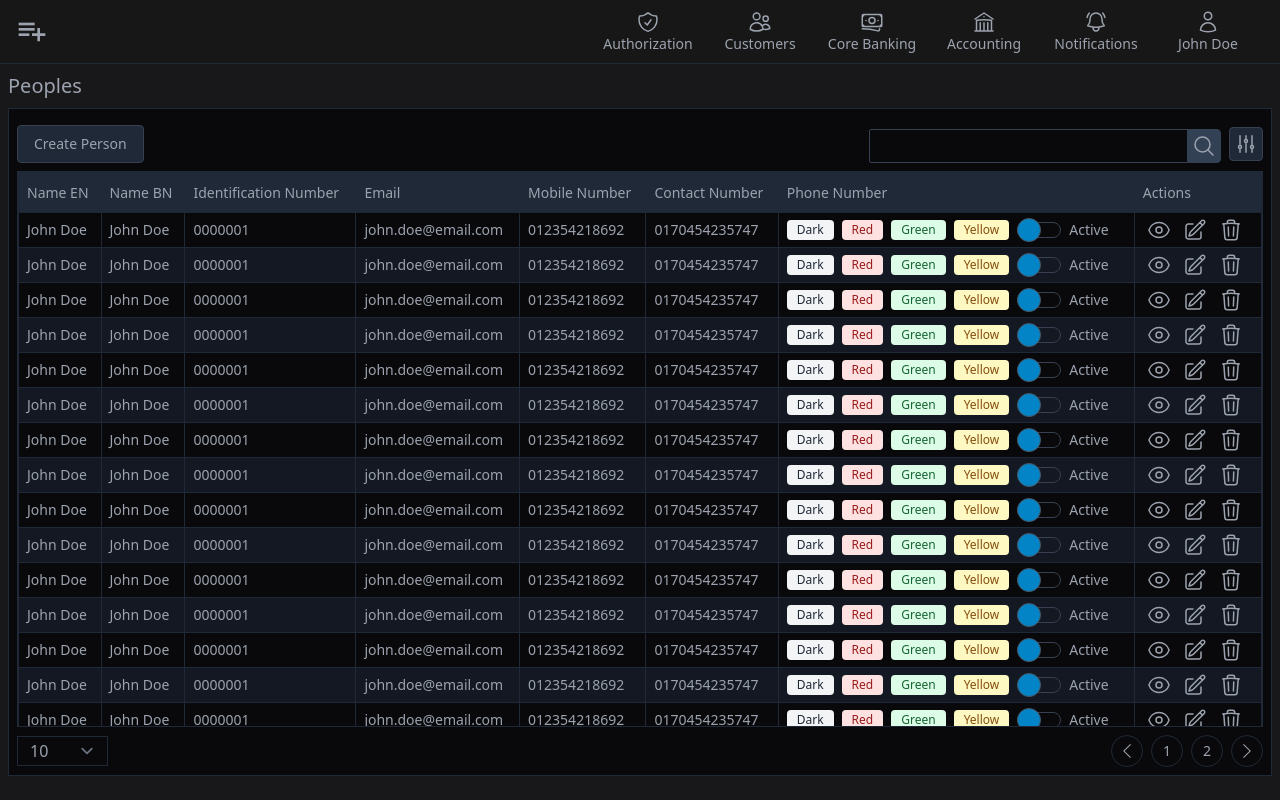
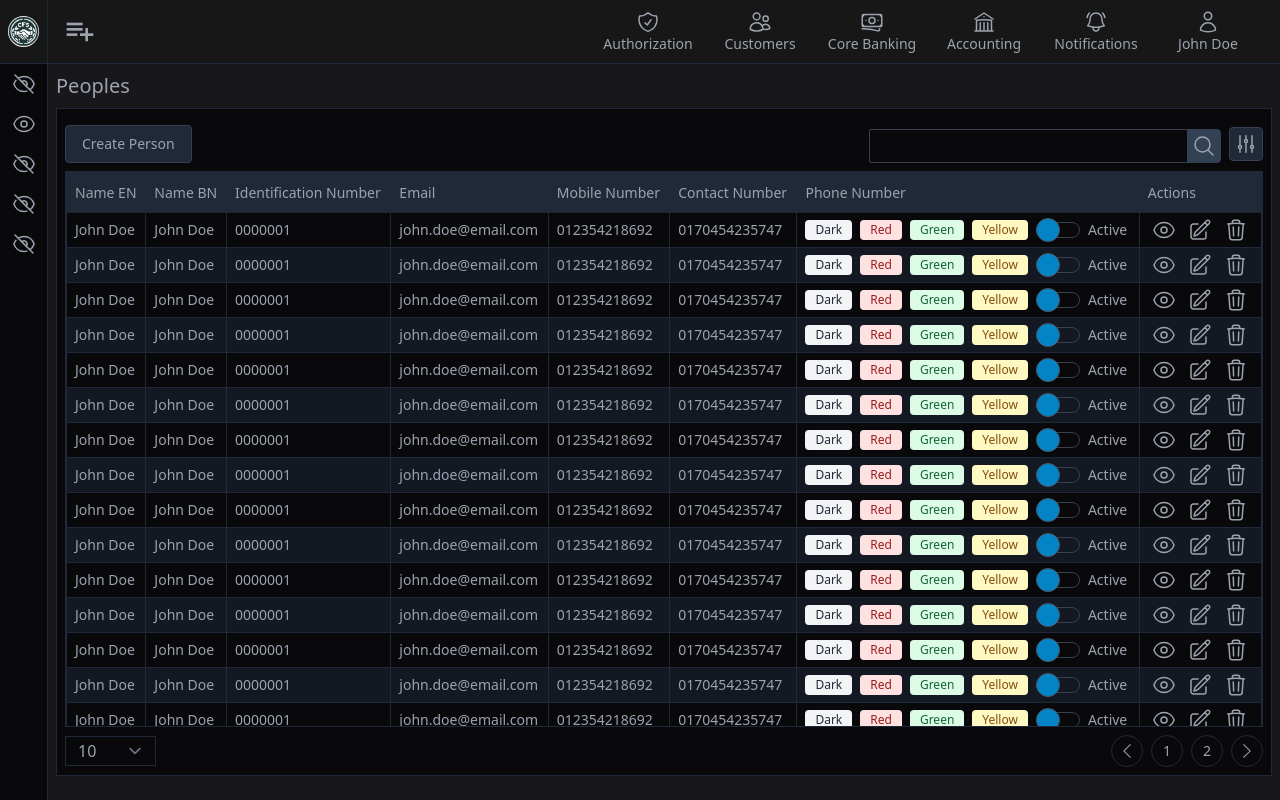
Before and after one commit to Newton-Mitro/ccs.ui, a React (Create React App) app: page /home in a window 1280 px wide. Built offline with nearby package versions, Linux system fonts and the light colour scheme.

Commit message:
some update

```diff
--- a/src/layouts/AuthLayout.tsx
+++ b/src/layouts/AuthLayout.tsx
@@ -42,8 +42,8 @@ const AuthLayout = () => {
     <div className="flex h-screen bg-zinc-900 text-xs lg:text-sm text-gray-400 overflow-auto">
       {/* Left Sidebar */}
       <div
-        className={`bg-zinc-950  border-r border-gray-800 w-64 ${
-          isSidebarOpen ? "block" : "hidden"
+        className={`bg-zinc-950  border-r border-gray-800  ${
+          isSidebarOpen ? "w-64" : "w-12"
         }`}
       >
         <div className="">
@@ -52,13 +52,21 @@ const AuthLayout = () => {
               to={"/home"}
               className="flex items-center gap-2 bg-neutral-900 border-b border-gray-800 h-16  px-2"
             >
-              <img className="h-12 bg-white rounded-full" src={logo} alt="" />
+              <img
+                className={` bg-white rounded-full ${
+                  isSidebarOpen ? "h-12" : "w-12"
+                }`}
+                src={logo}
+                alt=""
+              />
               <h1 className="font-bold text-xl">CCU CFS</h1>
             </Link>
           </div>
           <div className="sidebar">
             {/* [ ]Sidebar Navigation Goes Here.. */}
-            <ul className="flex flex-col">
+            <ul
+              className={`flex flex-col ${isSidebarOpen ? "" : "items-center"}`}
+            >
               <li className="hover:cursor-pointer hover:text-gray-400 hover:bg-slate-700/50 p-2 transition-all duration-300 flex items-center gap-2">
                 <svg
                   xmlns="http://www.w3.org/2000/svg"
@@ -66,7 +74,7 @@ const AuthLayout = () => {
                   viewBox="0 0 24 24"
                   strokeWidth="1.5"
                   stroke="currentColor"
-                  className="w-4 h-4"
+                  className="w-6 h-6"
                 >
                   <path
                     strokeLinecap="round"
@@ -74,7 +82,11 @@ const AuthLayout = () => {
                     d="M3.98 8.223A10.477 10.477 0 0 0 1.934 12C3.226 16.338 7.244 19.5 12 19.5c.993 0 1.953-.138 2.863-.395M6.228 6.228A10.451 10.451 0 0 1 12 4.5c4.756 0 8.773 3.162 10.065 7.498a10.522 10.522 0 0 1-4.293 5.774M6.228 6.228 3 3m3.228 3.228 3.65 3.65m7.894 7.894L21 21m-3.228-3.228-3.65-3.65m0 0a3 3 0 1 0-4.243-4.243m4.242 4.242L9.88 9.88"
                   />
                 </svg>
-                Home
+                <span
+                  className={`${isSidebarOpen ? "inline-block" : "hidden"}`}
+                >
+                  Home
+                </span>
               </li>
               <li className="hover:cursor-pointer hover:text-gray-400 hover:bg-slate-700/50 p-2 transition-all duration-300 flex items-center gap-2">
                 <svg
@@ -83,7 +95,7 @@ const AuthLayout = () => {
                   viewBox="0 0 24 24"
                   strokeWidth="1.5"
                   stroke="currentColor"
-                  className="w-4 h-4"
+                  className="w-6 h-6"
                 >
                   <path
                     strokeLinecap="round"
@@ -96,7 +108,11 @@ const AuthLayout = () => {
                     d="M15 12a3 3 0 1 1-6 0 3 3 0 0 1 6 0Z"
                   />
                 </svg>
-                Customers
+                <span
+                  className={`${isSidebarOpen ? "inline-block" : "hidden"}`}
+                >
+                  Customers
+                </span>
               </li>
               <li className="hover:cursor-pointer hover:text-gray-400 hover:bg-slate-700/50 p-2 transition-all duration-300 flex items-center gap-2">
                 <svg
@@ -105,7 +121,7 @@ const AuthLayout = () => {
                   viewBox="0 0 24 24"
                   strokeWidth="1.5"
                   stroke="currentColor"
-                  className="w-4 h-4"
+                  className="w-6 h-6"
                 >
                   <path
                     strokeLinecap="round"
@@ -113,7 +129,11 @@ const AuthLayout = () => {
                     d="M3.98 8.223A10.477 10.477 0 0 0 1.934 12C3.226 16.338 7.244 19.5 12 19.5c.993 0 1.953-.138 2.863-.395M6.228 6.228A10.451 10.451 0 0 1 12 4.5c4.756 0 8.773 3.162 10.065 7.498a10.522 10.522 0 0 1-4.293 5.774M6.228 6.228 3 3m3.228 3.228 3.65 3.65m7.894 7.894L21 21m-3.228-3.228-3.65-3.65m0 0a3 3 0 1 0-4.243-4.243m4.242 4.242L9.88 9.88"
                   />
                 </svg>
-                Authorization
+                <span
+                  className={`${isSidebarOpen ? "inline-block" : "hidden"}`}
+                >
+                  Authorization
+                </span>
               </li>
               <li className="hover:cursor-pointer hover:text-gray-400 hover:bg-slate-700/50 p-2 transition-all duration-300 flex items-center gap-2">
                 <svg
@@ -122,7 +142,7 @@ const AuthLayout = () => {
                   viewBox="0 0 24 24"
                   strokeWidth="1.5"
                   stroke="currentColor"
-                  className="w-4 h-4"
+                  className="w-6 h-6"
                 >
                   <path
                     strokeLinecap="round"
@@ -130,7 +150,11 @@ const AuthLayout = () => {
                     d="M3.98 8.223A10.477 10.477 0 0 0 1.934 12C3.226 16.338 7.244 19.5 12 19.5c.993 0 1.953-.138 2.863-.395M6.228 6.228A10.451 10.451 0 0 1 12 4.5c4.756 0 8.773 3.162 10.065 7.498a10.522 10.522 0 0 1-4.293 5.774M6.228 6.228 3 3m3.228 3.228 3.65 3.65m7.894 7.894L21 21m-3.228-3.228-3.65-3.65m0 0a3 3 0 1 0-4.243-4.243m4.242 4.242L9.88 9.88"
                   />
                 </svg>
-                Peoples
+                <span
+                  className={`${isSidebarOpen ? "inline-block" : "hidden"}`}
+                >
+                  Peoples
+                </span>
               </li>
               <li className="hover:cursor-pointer hover:text-gray-400 hover:bg-slate-700/50 p-2 transition-all duration-300 flex items-center gap-2">
                 <svg
@@ -139,7 +163,7 @@ const AuthLayout = () => {
                   viewBox="0 0 24 24"
                   strokeWidth="1.5"
                   stroke="currentColor"
-                  className="w-4 h-4"
+                  className="w-6 h-6"
                 >
                   <path
                     strokeLinecap="round"
@@ -147,7 +171,11 @@ const AuthLayout = () => {
                     d="M3.98 8.223A10.477 10.477 0 0 0 1.934 12C3.226 16.338 7.244 19.5 12 19.5c.993 0 1.953-.138 2.863-.395M6.228 6.228A10.451 10.451 0 0 1 12 4.5c4.756 0 8.773 3.162 10.065 7.498a10.522 10.522 0 0 1-4.293 5.774M6.228 6.228 3 3m3.228 3.228 3.65 3.65m7.894 7.894L21 21m-3.228-3.228-3.65-3.65m0 0a3 3 0 1 0-4.243-4.243m4.242 4.242L9.88 9.88"
                   />
                 </svg>
-                Organizations
+                <span
+                  className={`${isSidebarOpen ? "inline-block" : "hidden"}`}
+                >
+                  Organizations
+                </span>
               </li>
             </ul>
           </div>
--- a/src/pages/home/TableRow.tsx
+++ b/src/pages/home/TableRow.tsx
@@ -54,7 +54,7 @@ function TableRow() {
       <td className="border border-gray-800 px-2">
         <label className="md:hidden">Actions</label>
         <div className="flex gap-1">
-          <button className="rounded hover:bg-slate-800 p-1">
+          <button className="rounded hover:text-gray-100 hover:scale-110 p-1">
             <svg
               xmlns="http://www.w3.org/2000/svg"
               fill="none"
@@ -75,7 +75,7 @@ function TableRow() {
               />
             </svg>
           </button>
-          <button className="rounded hover:bg-slate-800 p-1">
+          <button className="rounded hover:text-gray-100 hover:scale-110 p-1">
             <svg
               xmlns="http://www.w3.org/2000/svg"
               fill="none"
@@ -91,7 +91,7 @@ function TableRow() {
               />
             </svg>
           </button>
-          <button className="rounded hover:bg-slate-800 p-1">
+          <button className="rounded hover:text-gray-100 hover:scale-110 p-1">
             <svg
               xmlns="http://www.w3.org/2000/svg"
               fill="none"
```
